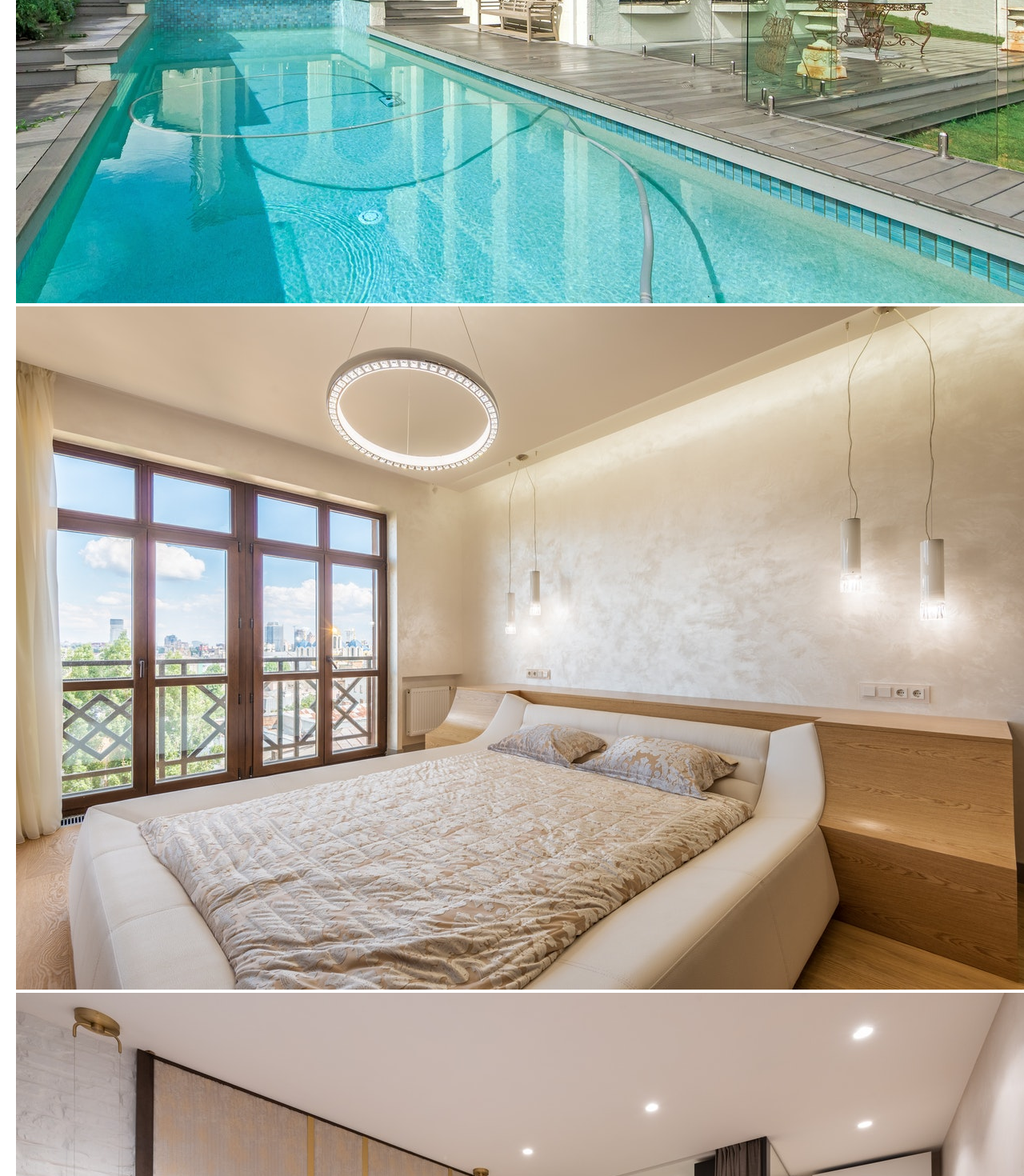
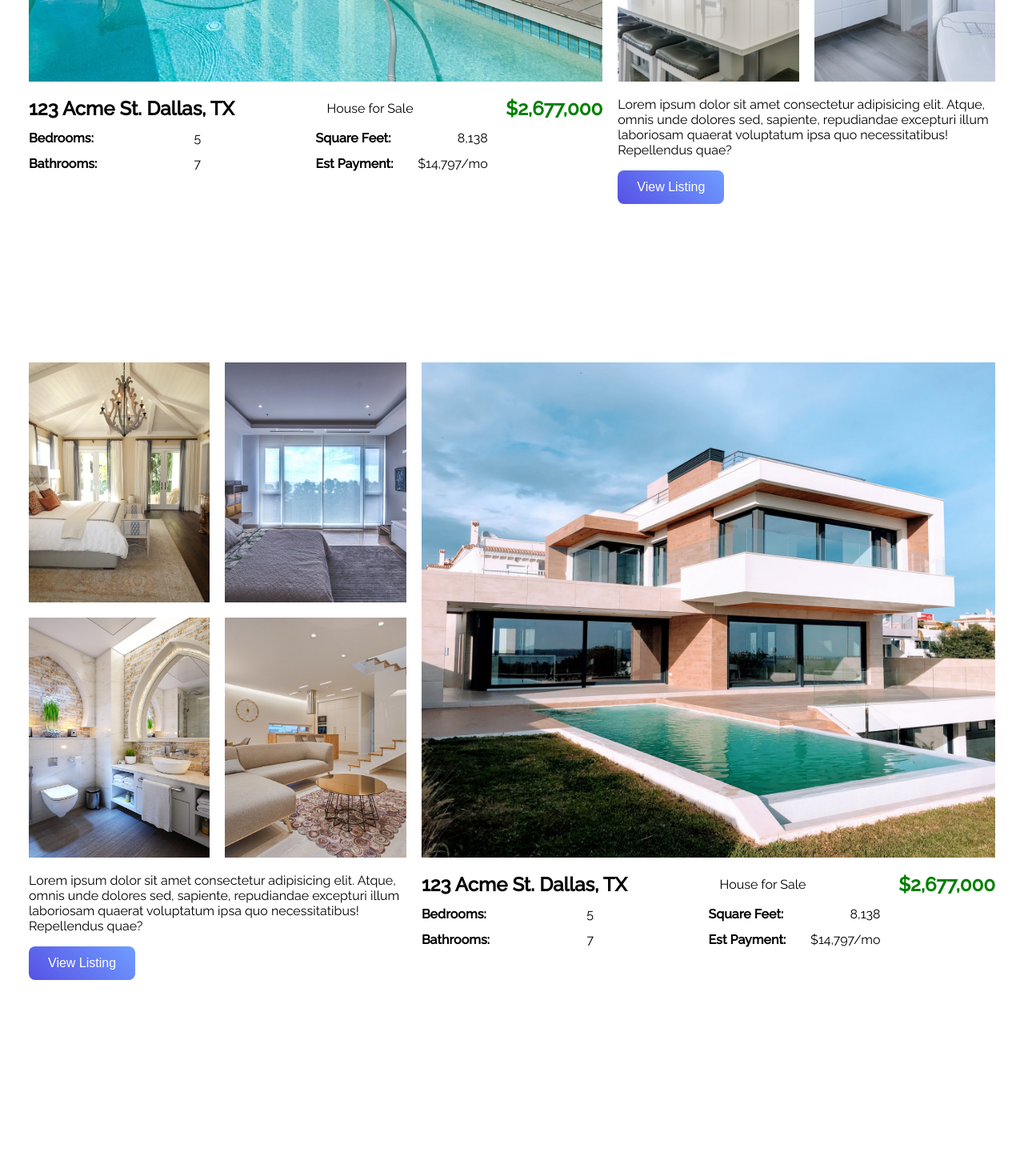
Before and after one commit to MateuszRyniewicz/zadanie-2-1-react-layout-turorial, a React (Create React App) app: page / in a window 1280 px wide. Shown: the part 1920-3390 px from the top of the page at 80% size. After the commit the page ends 3327 px from the top, so only its background shows below. Built offline with nearby package versions, Linux system fonts and the light colour scheme.

Commit message:
added featured

```diff
--- a/src/components/featured/Featured.js
+++ b/src/components/featured/Featured.js
@@ -5,14 +5,22 @@
 import Bed2 from '../../assets/bed2.jpg';
 import Kitchen from '../../assets/kitchen.jpg';
 import Bathroom from '../../assets/bath1.jpg';
+import House2 from '../../assets/house2.jpg';
+import Bed3 from '../../assets/bed3.jpg';
+import Bed4 from '../../assets/bed4.jpg';
+import Bathroom2 from '../../assets/bath2.jpg';
+import LivingRoom from '../../assets/living-room.jpg';
+import './Feeatured.css';
 
 const Featured = () => {
 	return (
 		<div className='featured'>
 			<h1 className='featured-text'>Top Featured Listings</h1>
-			<p>Selected listings by City, State, & Zip based on views.</p>
+			<p className='featured-text'>
+				Selecte Listings by City, State, & Zip based on views.
+			</p>
 			<div className='container'>
-				<img src={House1} alt='' />
+				<img className='span-3 image-grid-row-2' src={House1} alt='' />
 				<img src={Bed1} alt='' />
 				<img src={Bed2} alt='' />
 				<img src={Kitchen} alt='' />
@@ -34,8 +42,60 @@
 								<p>7</p>
 							</div>
 						</div>
+						<div>
+							<div className='info'>
+								<p className='bold'>Square Feet:</p>
+								<p>8,138</p>
+							</div>
+							<div className='info'>
+								<p className='bold'>Est Payment:</p>
+								<p>$14,797/mo</p>
+							</div>
+						</div>
+					</div>
+				</div>
+				<div className='span-2 right-img-details'>
+					<p>
+						Lorem ipsum dolor sit amet consectetur adipisicing elit. Atque,
+						omnis unde dolores sed, sapiente, repudiandae excepturi illum
+						laboriosam quaerat voluptatum ipsa quo necessitatibus! Repellendus
+						quae?
+					</p>
+					<button className='btn'>View Listing</button>
+				</div>
+			</div>
+			<div className='container'>
+				<img src={Bed3} alt='' />
+				<img src={Bed4} alt='' />
+				<img className='span-3 image-grid-row-2' src={House2} alt='' />
+				<img src={Bathroom2} alt='' />
+				<img src={LivingRoom} alt='' />
+				<div className='span-2 right-img-details'>
+					<p>
+						Lorem ipsum dolor sit amet consectetur adipisicing elit. Atque,
+						omnis unde dolores sed, sapiente, repudiandae excepturi illum
+						laboriosam quaerat voluptatum ipsa quo necessitatibus! Repellendus
+						quae?
+					</p>
+					<button className='btn'>View Listing</button>
+				</div>
+				<div className='span-3 img-details'>
+					<div className='top'>
+						<h2>123 Acme St. Dallas, TX</h2>
+						<p>House for Sale</p>
+						<p className='price'>$2,677,000</p>
 					</div>
 					<div className='info-grid'>
+						<div>
+							<div className='info'>
+								<p className='bold'>Bedrooms:</p>
+								<p>5</p>
+							</div>
+							<div className='info'>
+								<p className='bold'>Bathrooms:</p>
+								<p>7</p>
+							</div>
+						</div>
 						<div>
 							<div className='info'>
 								<p className='bold'>Square Feet:</p>
--- a/src/components/featured/Feeatured.css
+++ b/src/components/featured/Feeatured.css
@@ -0,0 +1,105 @@
+.featured {
+	margin-top: 5rem;
+}
+
+.featured .featured-text {
+	text-align: center;
+	margin: 1rem 0;
+}
+
+.featured .container {
+	--gap: 1.2rem;
+	--num-cols: 5;
+	--row-height: 300px;
+
+	padding: 1rem;
+	display: grid;
+	grid-template-columns: repeat(var(--num-cols), 1fr);
+	grid-auto-rows: var(--row-height);
+	gap: var(--gap);
+}
+
+.featured .container img {
+	width: 100%;
+	height: 100%;
+	object-fit: cover;
+}
+
+.span-3 {
+	grid-column: span 3;
+}
+
+.span-2 {
+	grid-column: span 2;
+}
+
+.image-grid-row-2 {
+	grid-row: span 2;
+}
+
+.info-grid {
+	display: grid;
+	grid-template-columns: repeat(2, 1fr);
+}
+
+.right-img-details .btn {
+	margin: 1rem 0;
+}
+
+.featured .top {
+	display: flex;
+	justify-content: space-between;
+	align-items: center;
+}
+
+.featured .top .price {
+	font-weight: 600;
+	color: #008000;
+	font-size: 1.5rem;
+}
+
+.featured .info {
+	display: flex;
+	justify-content: space-between;
+	margin: 0.8rem 0;
+	width: 60%;
+}
+
+.featured .bold {
+	font-weight: 600;
+	margin-right: 1rem;
+}
+
+@media screen and(max-width:1024px) {
+	.featured .container {
+		--num-cols: 2;
+		--row-height: 200px;
+		--grap: 0.5rem;
+	}
+
+	.span-3 {
+		grid-column: span 2;
+	}
+
+	.order-1 {
+		order: 1;
+	}
+	.order-2 {
+		order: 2;
+	}
+	.order-3 {
+		order: 3;
+	}
+	.order-4 {
+		order: 4;
+	}
+	.order-5 {
+		order: 5;
+	}
+	.order-6 {
+		order: 6;
+	}
+	.order-7 {
+		order: 7;
+	}
+}
```
